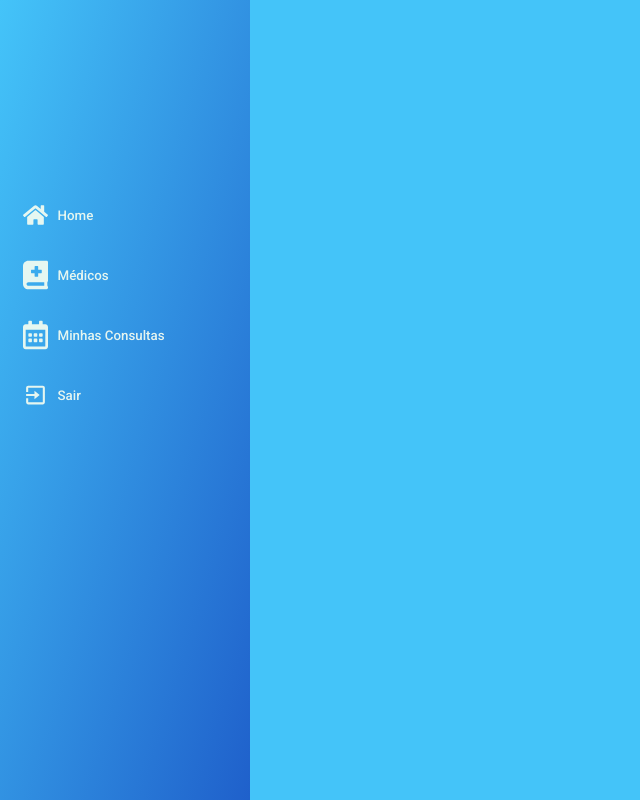
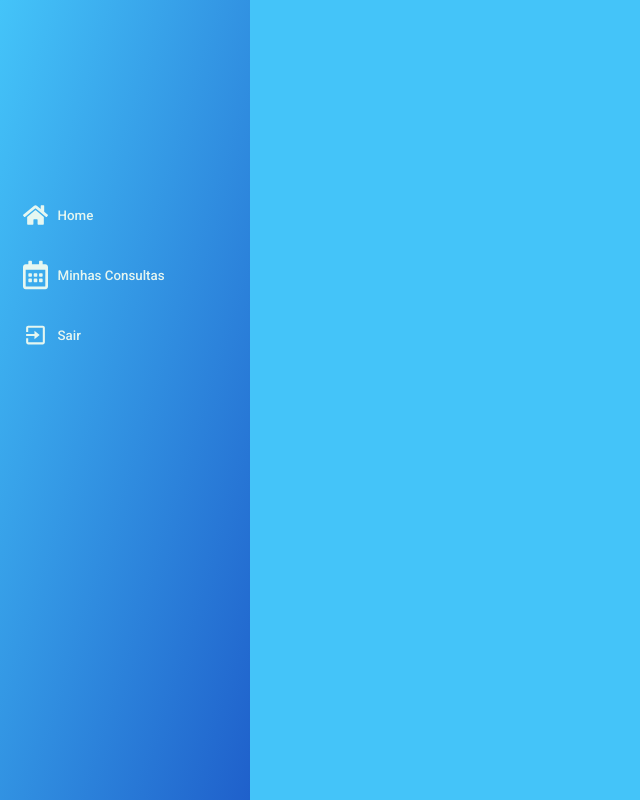
Before and after one commit to Pierre-Kalil/front-kenziedoc, a React (Vite) app: page /dashboard in a window 1280 px wide. Shown: the whole page, without its empty margins (0-640 px from the left). Built offline with nearby package versions, Linux system fonts and the light colour scheme.

Commit message:
feat: create conditional render in navBar for userTypes (admin, patient and professional

```diff
--- a/src/components/navBar/index.tsx
+++ b/src/components/navBar/index.tsx
@@ -1,15 +1,14 @@
-import { useState } from "react";
 import { FaBookMedical, FaRegCalendarAlt, FaHome } from "react-icons/fa";
 import { BiExit } from "react-icons/bi";
+import { BsPeopleFill } from "react-icons/bs";
 import { useAuth } from "../../context/Auth";
 import { ContainerNavBar } from "./style";
 import { useStateContext } from "../../context/States";
-import { useProfessional } from "../../context/Professional";
-import { useAppointment } from "../../context/Appointments";
 
 export const NavBar = () => {
   const { user } = useAuth();
-  const { setAllProfessinals, setAllAppointments } = useStateContext();
+  const { setAllProfessinals, setAllAppointments, userType } =
+    useStateContext();
 
   const handleAppointment = () => {
     setAllProfessinals(false);
@@ -21,6 +20,9 @@ export const NavBar = () => {
     setAllProfessinals(true);
   };
 
+  const handleLogout = () => {
+    localStorage.clear();
+  };
   return (
     <ContainerNavBar>
       <div className="boxnav">
@@ -33,20 +35,43 @@ export const NavBar = () => {
                 <span className="title">Home</span>
               </button>
             </li>
+            {userType.length === 11 || userType ? (
               <li>
                 <button onClick={handleProfessional}>
                   <FaBookMedical />
                   <span className="title">Médicos</span>
                 </button>
               </li>
+            ) : (
+              <></>
+            )}
+            {userType ? (
+              <li>
+                <button>
+                  <BsPeopleFill />
+                  <span className="title">Pacientes</span>
+                </button>
+              </li>
+            ) : (
+              <></>
+            )}
+            {userType ? (
+              <li>
+                <button>
+                  <FaRegCalendarAlt />
+                  <span className="title">Consultas</span>
+                </button>
+              </li>
+            ) : (
               <li>
                 <button onClick={handleAppointment}>
                   <FaRegCalendarAlt />
                   <span className="title">Minhas Consultas</span>
                 </button>
               </li>
+            )}
             <li>
-              <button>
+              <button onClick={handleLogout}>
                 <BiExit />
                 <span className="title">Sair</span>
               </button>
--- a/src/context/Auth/index.tsx
+++ b/src/context/Auth/index.tsx
@@ -29,15 +29,12 @@ export const AuthProvider = ({ children }: AuthProviderProps) => {
 
         localStorage.setItem(
           "@kenzieDoc:userBy",
-          JSON.stringify(
-            decoded.cpf || decoded.council_number || decoded.isAdm == true
-          )
+          JSON.stringify(decoded.cpf || decoded.council_number || decoded.isAdm)
         );
         navigate("/dashboard");
       })
       .catch((err) => console.log(err, "erro"));
   };
-  console.log(user);
   return (
     <AuthContext.Provider value={{ signin, token, user, setUser }}>
       {children}
--- a/src/context/States/index.tsx
+++ b/src/context/States/index.tsx
@@ -7,10 +7,9 @@ export const StatesProvider = ({ children }: ProviderStates) => {
   const [modalAppointment, setModalAppointment] = useState<boolean>(false);
   const [allApointments, setAllAppointments] = useState<boolean>(false);
   const [allProfessinals, setAllProfessinals] = useState<boolean>(false);
-  const [userType, setUserType] = useState(
-    JSON.stringify(localStorage.getItem("@kenzieDoc:userBy"))
+  const [userType, setUserType] = useState<string>(
+    localStorage.getItem("@kenzieDoc:userBy") || ""
   );
-  console.log(userType);
 
   return (
     <StatesContext.Provider
@@ -21,6 +20,7 @@ export const StatesProvider = ({ children }: ProviderStates) => {
         allApointments,
         setAllProfessinals,
         allProfessinals,
+        userType,
       }}
     >
       {children}
--- a/src/context/States/types.ts
+++ b/src/context/States/types.ts
@@ -11,4 +11,5 @@ export interface ContextStates {
   allApointments: boolean;
   setAllProfessinals: Dispatch<React.SetStateAction<boolean>>;
   allProfessinals: boolean;
+  userType: string;
 }
```
Lines whose indentation alone changed are shown as unchanged.
